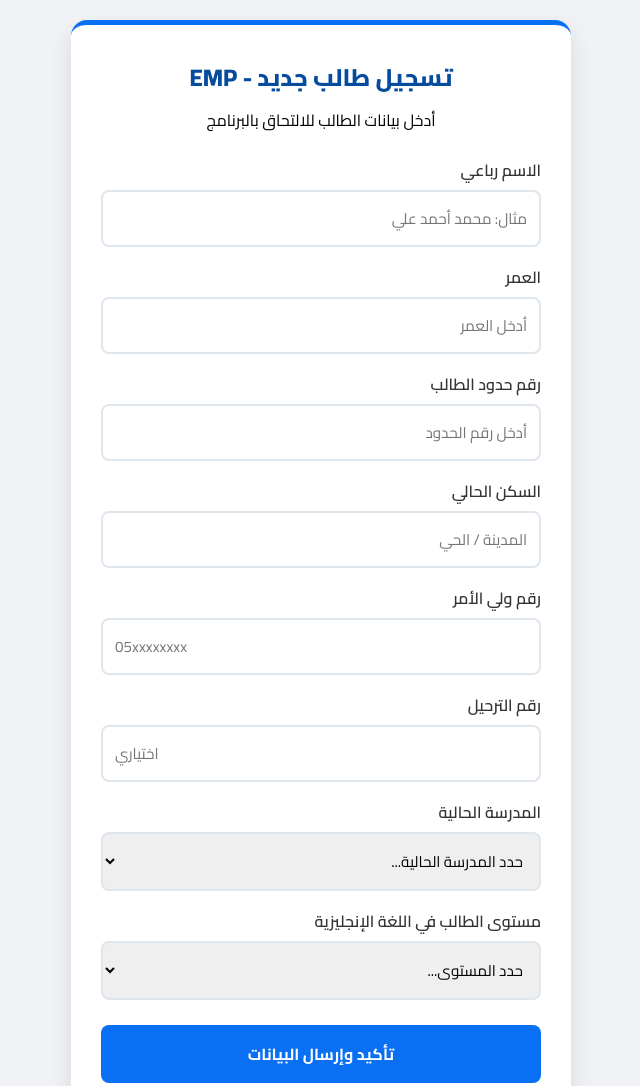
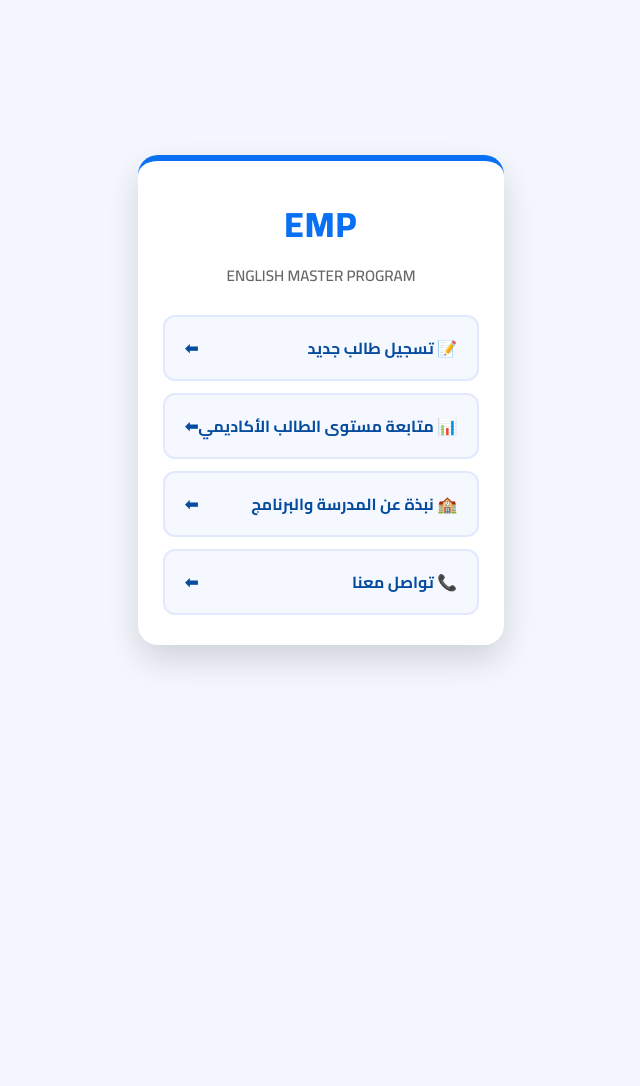
Before and after one commit to englishmasterprogram-rgb/EMP, a plain HTML site: page index.html in a window 1280 px wide. Shown: the top 1086 px of the page, without its empty margins (319-959 px from the left). After the commit the page ends 800 px from the top, so only its background shows below. Drawn offline with Linux system fonts and the light colour scheme.

Commit message:
Update index.html

```diff
--- a/index.html
+++ b/index.html
@@ -3,15 +3,16 @@
 <head>
 <meta charset="UTF-8">
 <meta name="viewport" content="width=device-width, initial-scale=1.0">
-<title>تسجيل طالب جديد - EMP</title>
+<title>ENGLISH MASTER PROGRAM (EMP)</title>
 <link href="https://fonts.googleapis.com/css2?family=Cairo:wght@400;600;700;800&display=swap" rel="stylesheet">
 <style>
 :root {
 --main-blue: #0a70f3;
 --dark-blue: #054c9e;
---bg-color: #f0f2f5;
+--bg-gradient: linear-gradient(135deg, #0a70f3 0%, #054c9e 100%);
 --white: #ffffff;
---card-shadow: 0 10px 25px rgba(0, 0, 0, 0.1);
+--card-shadow: 0 15px 35px rgba(0, 0, 0, 0.15);
+--text-dark: #2c3e50;
 }
 
 * {
@@ -22,7 +23,8 @@ font-family: 'Cairo', sans-serif;
 }
 
 body {
-background-color: var(--bg-color);
+background: #f4f7fe;
+color: var(--text-dark);
 min-height: 100vh;
 display: flex;
 justify-content: center;
@@ -30,132 +32,210 @@ align-items: center;
 padding: 20px;
 }
 
-/* تأثير Fade In عند فتح الصفحة */
-.fade-in {
-animation: fadeIn 0.6s ease-in-out forwards;
+/* تأثيرات الـ Fade والتنقل السلس */
+.view-section {
+display: none;
+width: 100%;
+max-width: 480px;
+animation: fadeIn 0.4s ease-in-out forwards;
+}
+
+.view-section.active {
+display: block;
 }
 
 @keyframes fadeIn {
-from { opacity: 0; transform: translateY(15px); }
+from { opacity: 0; transform: translateY(12px); }
 to { opacity: 1; transform: translateY(0); }
 }
 
-.form-container {
+/* البطاقة الرئيسية */
+.main-card {
 background: var(--white);
-width: 100%;
-max-width: 500px;
-padding: 30px;
-border-radius: 16px;
+border-radius: 20px;
+padding: 30px 25px;
 box-shadow: var(--card-shadow);
-border-top: 5px solid var(--main-blue);
+border-top: 6px solid var(--main-blue);
+text-align: center;
+position: relative;
 }
 
-.form-header {
-text-align: center;
-margin-bottom: 20px;
+.brand-header {
+margin-bottom: 25px;
 }
 
-.form-header h2 {
-color: var(--dark-blue);
+.brand-logo {
+font-size: 2.2rem;
 font-weight: 800;
-margin-bottom: 5px;
+color: var(--main-blue);
+letter-spacing: 1px;
 }
 
+.brand-subtitle {
+font-size: 0.95rem;
+color: #666;
+margin-top: 4px;
+font-weight: 600;
+}
+
+/* الأزرار والقائمة الرئيسية */
+.menu-buttons {
+display: flex;
+flex-direction: column;
+gap: 12px;
+}
+
+.btn-menu {
+display: flex;
+align-items: center;
+justify-content: space-between;
+background: #f8faee;
+background-color: #f5f8ff;
+border: 2px solid #e1e9ff;
+padding: 16px 20px;
+border-radius: 12px;
+font-size: 1rem;
+font-weight: 700;
+color: var(--dark-blue);
+cursor: pointer;
+transition: all 0.3s ease;
+text-decoration: none;
+}
+
+.btn-menu:hover {
+background: var(--main-blue);
+color: var(--white);
+border-color: var(--main-blue);
+transform: translateY(-2px);
+}
+
+/* النماذج والإدخالات */
 .form-group {
+text-align: right;
 margin-bottom: 15px;
-text-align: right;
 }
 
 .form-group label {
 display: block;
-margin-bottom: 5px;
-font-weight: 600;
-color: #333;
+margin-bottom: 6px;
+font-weight: 700;
+font-size: 0.9rem;
 }
 
 .form-group input, .form-group select {
 width: 100%;
 padding: 12px;
-border: 2px solid #e0e6ed;
-border-radius: 8px;
+border: 2px solid #e2e8f0;
+border-radius: 10px;
 font-size: 0.95rem;
 outline: none;
-transition: border-color 0.3s;
+transition: 0.3s;
 }
 
 .form-group input:focus, .form-group select:focus {
 border-color: var(--main-blue);
 }
 
-.btn-submit {
+.btn-action {
 width: 100%;
 background: var(--main-blue);
 color: white;
 border: none;
 padding: 14px;
-border-radius: 8px;
+border-radius: 10px;
 font-weight: 700;
 font-size: 1rem;
 cursor: pointer;
-transition: background 0.3s;
 margin-top: 10px;
+transition: 0.3s;
 }
 
-.btn-submit:hover {
+.btn-action:hover {
 background: var(--dark-blue);
+}
+
+.btn-back {
+background: none;
+border: none;
+color: #777;
+font-weight: 700;
+cursor: pointer;
+margin-top: 15px;
+display: inline-block;
+}
+
+/* زر لوحة الإدارة المخفي (النقر المزدوج على الشعار) */
+.secret-admin-trigger {
+cursor: pointer;
+user-select: none;
 }
 </style>
 </head>
 <body>
 
-<div class="form-container fade-in">
-<div class="form-header">
-<h2>تسجيل طالب جديد - EMP</h2>
-<p>أدخل بيانات الطالب للالتحاق بالبرنامج</p>
+<div class="main-card">
+
+<!-- 1. الشاشة الرئيسية (القائمة) -->
+<div id="mainView" class="view-section active">
+<div class="brand-header">
+<h1 class="brand-logo secret-admin-trigger" ondblclick="openAdminModal()" title="انقر مرتين للإدارة">EMP</h1>
+<p class="brand-subtitle">ENGLISH MASTER PROGRAM</p>
+</div>
+
+<div class="menu-buttons">
+<button class="btn-menu" onclick="switchView('registerView')">
+<span>📝 تسجيل طالب جديد</span> ⬅
+</button>
+<button class="btn-menu" onclick="switchView('trackView')">
+<span>📊 متابعة مستوى الطالب الأكاديمي</span> ⬅
+</button>
+<button class="btn-menu" onclick="switchView('aboutView')">
+<span>🏫 نبذة عن المدرسة والبرنامج</span> ⬅
+</button>
+<button class="btn-menu" onclick="switchView('contactView')">
+<span>📞 تواصل معنا</span> ⬅
+</button>
+</div>
+</div>
+
+<!-- 2. شاشة تسجيل طالب جديد -->
+<div id="registerView" class="view-section">
+<div class="brand-header">
+<h2>تسجيل طالب جديد</h2>
+<p class="brand-subtitle">أدخل البيانات للالتحاق بالبرنامج</p>
 </div>
 
 <form id="studentForm">
 <div class="form-group">
 <label>الاسم رباعي</label>
-<input type="text" id="fullName" required placeholder="مثال: محمد أحمد علي">
+<input type="text" id="fullName" required placeholder="اسم الطالب">
 </div>
-
 <div class="form-group">
 <label>العمر</label>
-<input type="number" id="age" required placeholder="أدخل العمر">
+<input type="number" id="age" required placeholder="العمر">
 </div>
-
 <div class="form-group">
 <label>رقم حدود الطالب</label>
-<input type="text" id="borderNumber" required placeholder="أدخل رقم الحدود">
+<input type="text" id="borderNumber" required placeholder="رقم الحدود">
 </div>
-
 <div class="form-group">
 <label>السكن الحالي</label>
-<input type="text" id="address" required placeholder="المدينة / الحي">
+<input type="text" id="address" required placeholder="الحي / المدينة">
 </div>
-
 <div class="form-group">
 <label>رقم ولي الأمر</label>
 <input type="tel" id="parentPhone" required placeholder="05xxxxxxxx">
 </div>
-
-<div class="form-group">
-<label>رقم الترحيل</label>
-<input type="tel" id="transportPhone" placeholder="اختياري">
-</div>
-
 <div class="form-group">
 <label>المدرسة الحالية</label>
 <select id="schoolSelect" required>
-<option value="" disabled selected>حدد المدرسة الحالية...</option>
+<option value="" disabled selected>حدد المدرسة...</option>
 <option value="مدرسة جيل الإبداع والتميز">مدرسة جيل الإبداع والتميز</option>
 <option value="مدرسة أخرى">مدرسة أخرى</option>
 </select>
 </div>
-
 <div class="form-group">
-<label>مستوى الطالب في اللغة الإنجليزية</label>
+<label>مستوى الطالب في الإنجليزية</label>
 <select id="levelSelect" required>
 <option value="" disabled selected>حدد المستوى...</option>
 <option value="مبتدئ">مبتدئ</option>
@@ -165,16 +245,56 @@ background: var(--dark-blue);
 </select>
 </div>
 
-<button type="submit" class="btn-submit" id="submitBtn">تأكيد وإرسال البيانات</button>
+<button type="submit" class="btn-action" id="submitBtn">تأكيد وإرسال البيانات</button>
 </form>
+<button class="btn-back" onclick="switchView('mainView')">🔙 العودة للقائمة الرئيسية</button>
 </div>
 
-<!-- مكتبات Firebase SDK (Compat v9) -->
+<!-- 3. شاشة الاستعلام ومتابعة المستويات -->
+<div id="trackView" class="view-section">
+<div class="brand-header">
+<h2>متابعة مستوى الطالب</h2>
+<p class="brand-subtitle">أدخل رقم الحدود للاستعلام</p>
+</div>
+<div class="form-group">
+<input type="text" id="searchBorder" placeholder="أدخل رقم حدود الطالب">
+</div>
+<button class="btn-action" onclick="searchStudent()">بحث واستعلام</button>
+<div id="searchResult" style="margin-top: 15px; font-weight:700;"></div>
+<button class="btn-back" onclick="switchView('mainView')">🔙 العودة للقائمة الرئيسية</button>
+</div>
+
+<!-- 4. شاشة نبذة عن المدرسة -->
+<div id="aboutView" class="view-section">
+<div class="brand-header">
+<h2>عن برنامج EMP</h2>
+</div>
+<p style="text-align: right; line-height: 1.6; font-weight:600;">
+برنامج ENGLISH MASTER PROGRAM يتبع إدارياً لمدارس جيل الإبداع والتميز، ويهدف لتطوير مهارات الطلاب في اللغة الإنجليزية عبر مناهج تفاعلية وحصص إضافية.
+</p>
+<button class="btn-back" onclick="switchView('mainView')">🔙 العودة للقائمة الرئيسية</button>
+</div>
+
+<!-- 5. شاشة تواصل معنا -->
+<div id="contactView" class="view-section">
+<div class="brand-header">
+<h2>تواصل معنا</h2>
+</div>
+<div class="menu-buttons">
+<a href="https://wa.me/" target="_blank" class="btn-menu">💬 مجموعة الواتساب الرسمية</a>
+<a href="#" target="_blank" class="btn-menu">🎵 حساب تيك توك</a>
+</div>
+<button class="btn-back" onclick="switchView('mainView')">🔙 العودة للقائمة الرئيسية</button>
+</div>
+
+</div>
+
+<!-- مكتبات Firebase -->
 <script src="https://www.gstatic.com/firebasejs/9.22.1/firebase-app-compat.js"></script>
 <script src="https://www.gstatic.com/firebasejs/9.22.1/firebase-firestore-compat.js"></script>
 
 <script>
-// مفاتيح مشروع Firebase الخاص بك
+// إعدادات Firebase الخاصة بمشروعك
 const firebaseConfig = {
 apiKey: "AIzaSyBKNYzhD6yJqtBywDSGHE0-RgvJZ4Cw74I",
 authDomain: "english-mastery-program.firebaseapp.com",
@@ -185,14 +305,20 @@ appId: "1:351145575770:web:49c375d96b1563b3385f63",
 measurementId: "G-CFNS5HZXNW"
 };
 
-// تهيئة Firebase و Firestore
 firebase.initializeApp(firebaseConfig);
 const db = firebase.firestore();
 
-// إرسال البيانات لقاعدة البيانات عند الضغط على الزر
+// التنقل بين الشاشات بتأثير الـ Fade
+function switchView(viewId) {
+document.querySelectorAll('.view-section').forEach(view => {
+view.classList.remove('active');
+});
+document.getElementById(viewId).classList.add('active');
+}
+
+// إرسال بيانات الطالب إلى Firebase
 document.getElementById('studentForm').addEventListener('submit', async (e) => {
 e.preventDefault();
-
 const submitBtn = document.getElementById('submitBtn');
 submitBtn.innerText = "جاري الإرسال...";
 submitBtn.disabled = true;
@@ -203,7 +329,6 @@ age: document.getElementById('age').value.trim(),
 borderNumber: document.getElementById('borderNumber').value.trim(),
 address: document.getElementById('address').value.trim(),
 parentPhone: document.getElementById('parentPhone').value.trim(),
-transportPhone: document.getElementById('transportPhone').value.trim(),
 school: document.getElementById('schoolSelect').value,
 englishLevel: document.getElementById('levelSelect').value,
 createdAt: firebase.firestore.FieldValue.serverTimestamp()
@@ -213,14 +338,44 @@ try {
 await db.collection("emp_students").add(studentData);
 alert("تم تسجيل الطالب بنجاح!");
 document.getElementById('studentForm').reset();
+switchView('mainView');
 } catch (error) {
-console.error("خطأ أثناء الحفظ: ", error);
-alert("حدث خطأ أثناء الإرسال، يُرجى التأكد من تفعيل Firestore Database في Firebase.");
+console.error("خطأ:", error);
+alert("حدث خطأ أثناء حفظ البيانات.");
 } finally {
 submitBtn.innerText = "تأكيد وإرسال البيانات";
 submitBtn.disabled = false;
 }
 });
+
+// الاستعلام عن طالب
+async function searchStudent() {
+const borderNo = document.getElementById('searchBorder').value.trim();
+const resultDiv = document.getElementById('searchResult');
+if(!borderNo) return alert("أدخل رقم الحدود أولاً");
+
+resultDiv.innerText = "جاري البحث...";
+const snapshot = await db.collection("emp_students").where("borderNumber", "==", borderNo).get();
+
+if(snapshot.empty) {
+resultDiv.innerHTML = "<span style='color:red;'>لم يتم العثور على طالب بهذا الرقم</span>";
+} else {
+snapshot.forEach(doc => {
+const data = doc.data();
+resultDiv.innerHTML = `<span style='color:green;'>الطالب: ${data.fullName} <br> المستوى: ${data.englishLevel}</span>`;
+});
+}
+}
+
+// طريقة دخول الإدارة المخفية (انقر مرتين بسرعة على كلمة EMP في الأعلى)
+function openAdminModal() {
+const pass = prompt("أدخل كلمة مرور الإدارة:");
+if(pass === "123456") { // يمكنك تغيير كلمة المرور هنا
+window.location.href = "admin.html";
+} else if(pass) {
+alert("كلمة المرور غير صحيحة!");
+}
+}
 </script>
 </body>
 </html>
```
